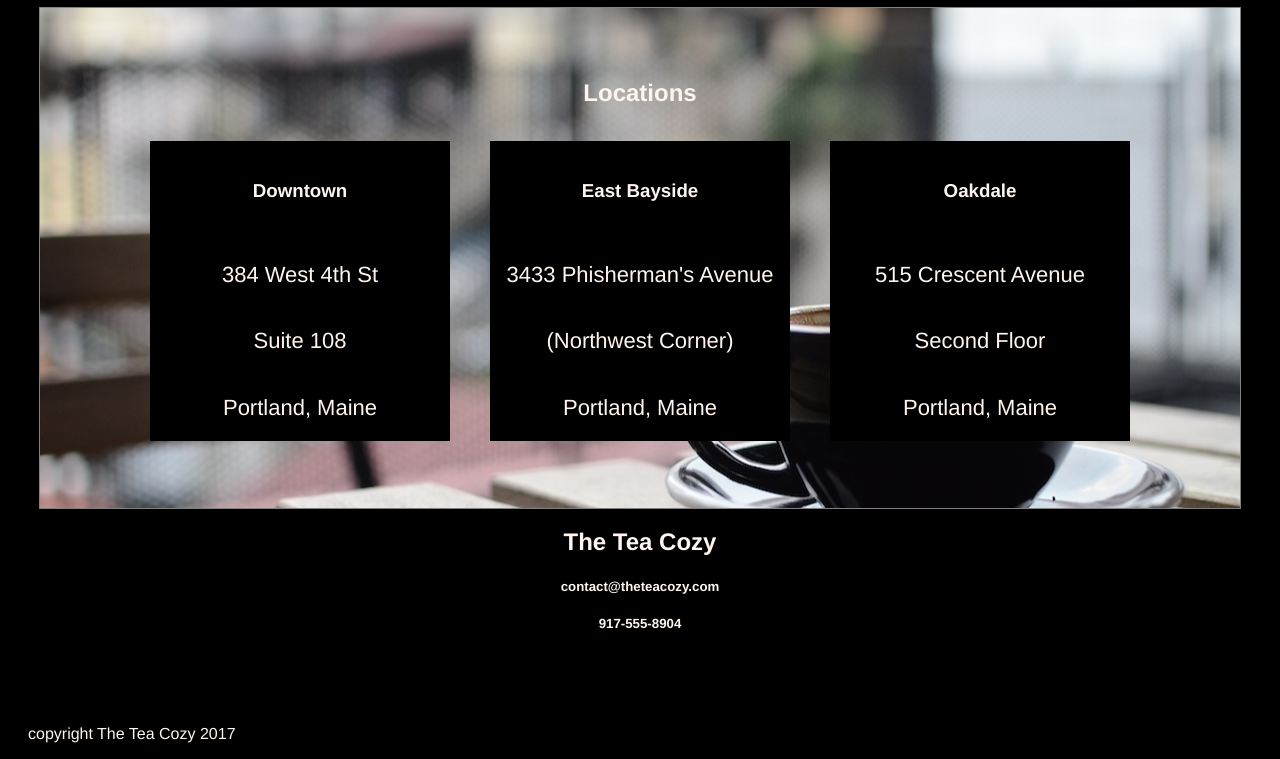
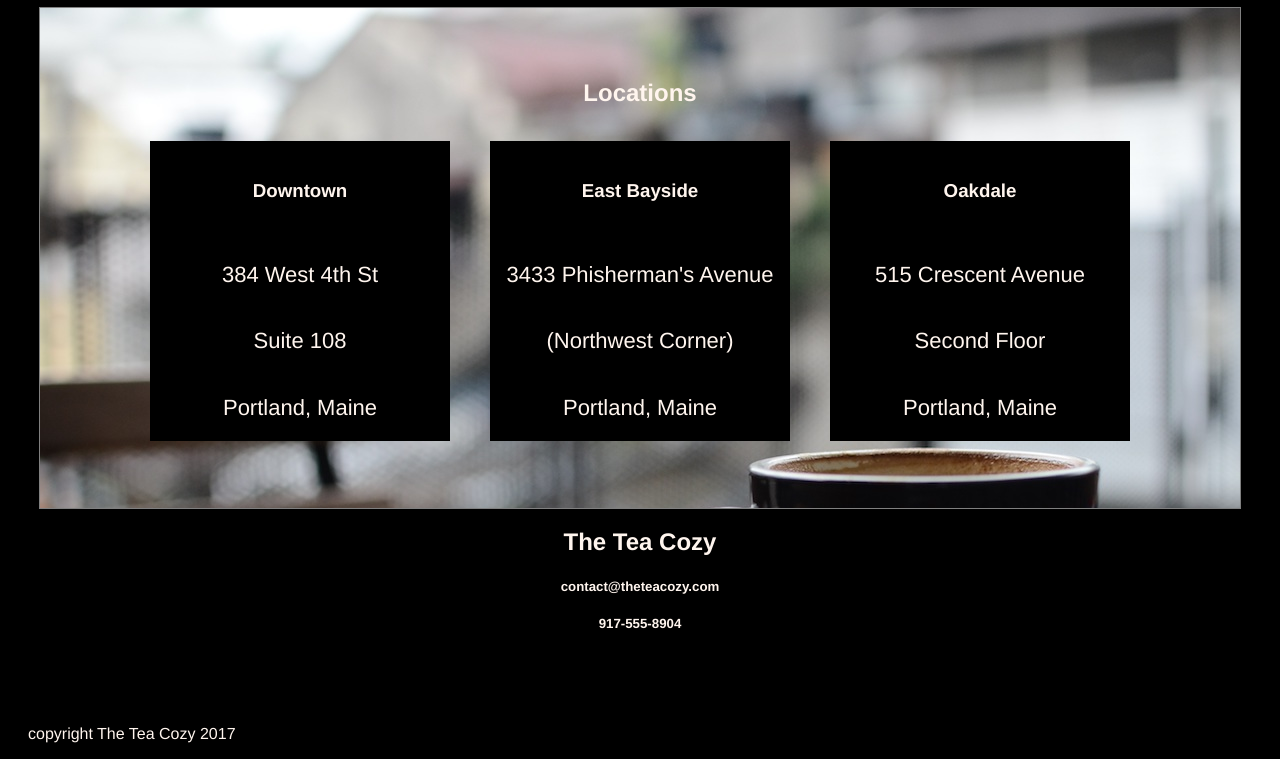
Before and after one commit to Lino09/tea_cozy, a plain HTML site: page index.html in a window 1280 px wide. Shown: the part 1379-2138 px from the top of the page. Drawn offline with Linux system fonts and the light colour scheme.

Commit message:
delete unnecesary lines

```diff
--- a/resources/css/index.css
+++ b/resources/css/index.css
@@ -96,7 +96,6 @@ nav span {
   display: flex;
   background-image: url('../../resources/image/img-locations-background.jpg');
   background-repeat: no-repeat;
-  background-position: center;
   justify-content: center;
   height: 500px;
   align-items: center;
```
Also changed, not shown: index.html (+1 -1 lines).
